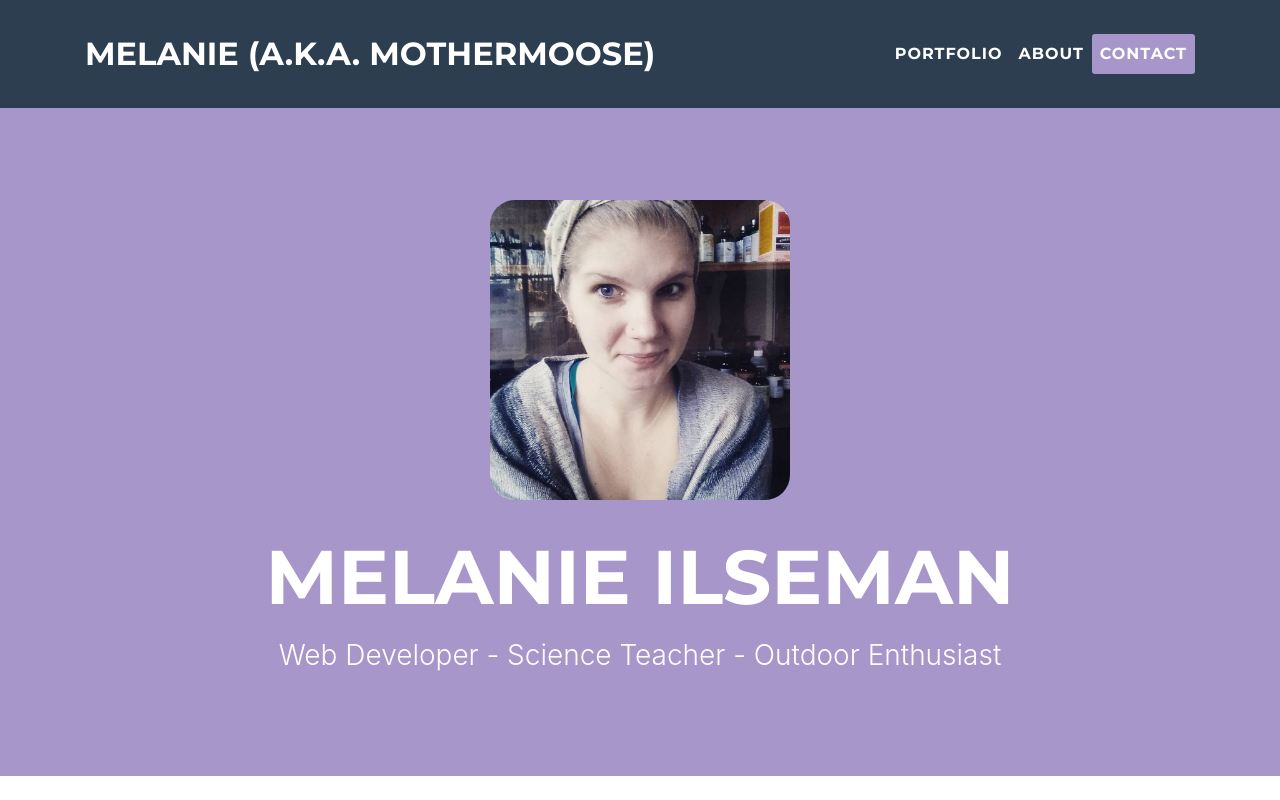
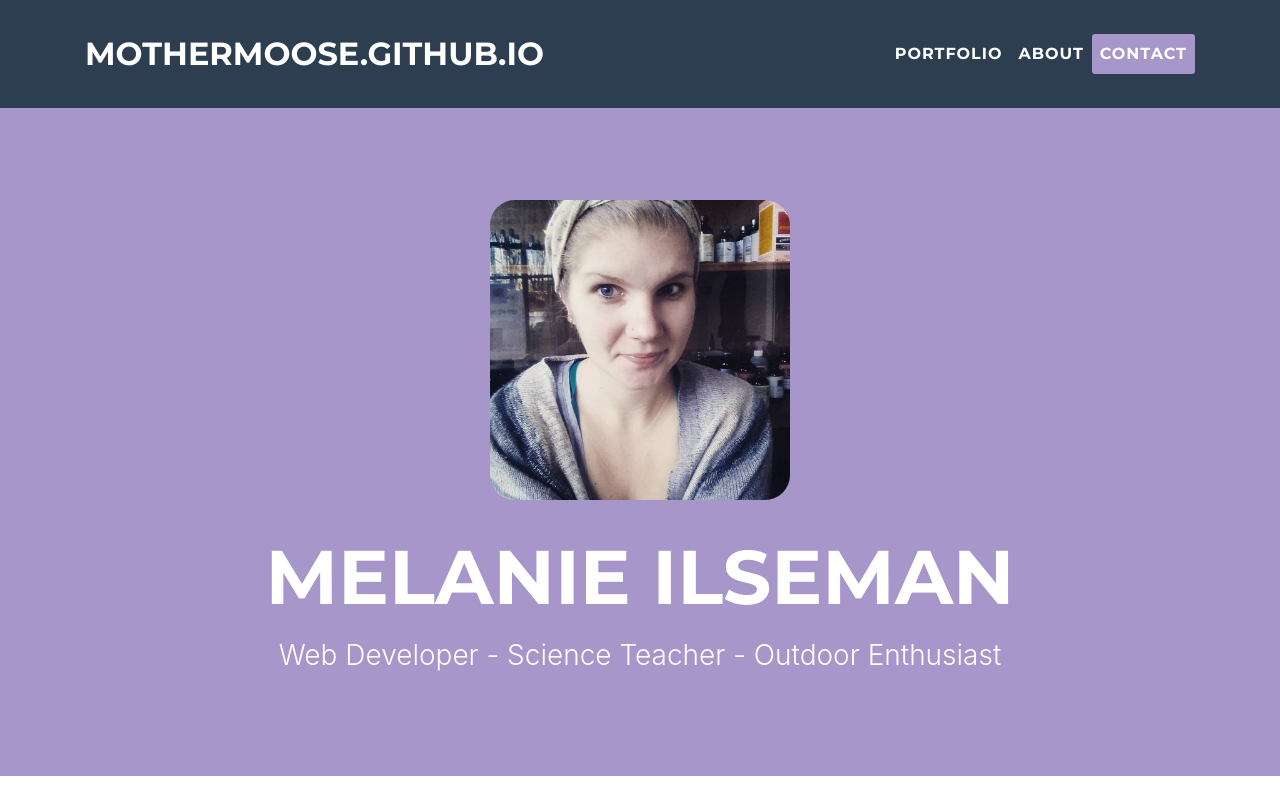
Before and after one commit to mothermoose/mothermoose.github.io, a website with bundled scripts: page index.html in a window 1280 px wide. Shown: the top 800 px of the page. Built offline with nearby package versions, Linux system fonts and the light colour scheme.

Commit message:
change header

```diff
--- a/index.html
+++ b/index.html
@@ -28,7 +28,7 @@
     <!-- Navigation -->
     <nav class="navbar navbar-expand-lg navbar-light fixed-top" id="mainNav">
       <div class="container">
-        <a class="navbar-brand js-scroll-trigger" href="#page-top">Melanie (a.k.a. MotherMoose)</a>
+        <a class="navbar-brand js-scroll-trigger" href="https://github.com/mothermoose">mothermoose.github.io</a>
         <button class="navbar-toggler navbar-toggler-right" type="button" data-toggle="collapse" data-target="#navbarResponsive" aria-controls="navbarResponsive" aria-expanded="false" aria-label="Toggle navigation">
           Menu
           <i class="fa fa-bars"></i>
```
